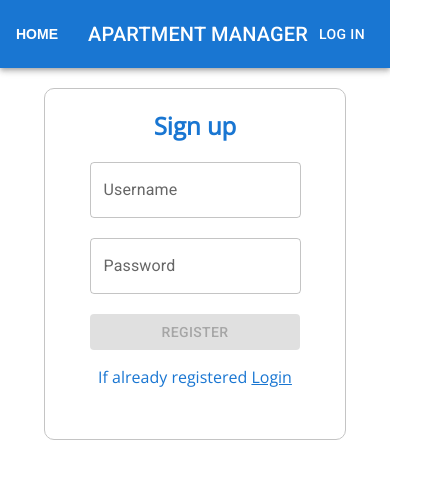
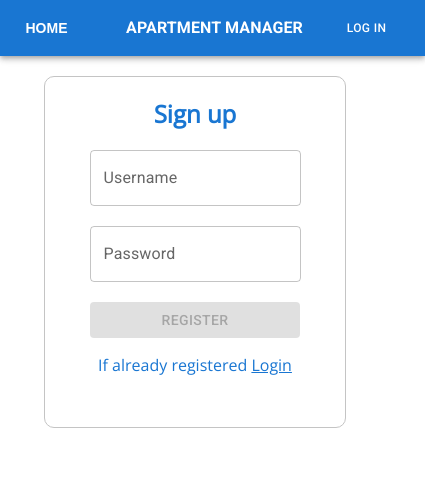
Before and after one commit to HarshalGhutkule/Apartment-Management-System-frontend, a React (Create React App) app: page /register in a window 390 px wide. Shown: the top 478 px of the page, 425 px wide, since content can reach past the window. Built offline with nearby package versions, Linux system fonts and the light colour scheme.

Commit message:
media query added

```diff
--- a/src/Component/Home.jsx
+++ b/src/Component/Home.jsx
@@ -20,8 +20,24 @@ import { useDispatch, useSelector } from "react-redux";
 import axios from "axios";
 import { addDataToRedux } from "../Redux/Action";
 import TablePagination from '@mui/material/TablePagination';
+import { devices } from '../Devices/device';
 
 const Main = styled.div`
+  @media ${devices.mobileL} {
+    min-width: 425px;
+    button{
+      width:85px;
+      height:35px;
+      font-size:10px;
+    }
+    input{
+      width:50px;
+      height:5px;
+    }
+    select{
+      height:5px;
+    }
+  }
   & .features {
     display: flex;
     justify-content: space-between;
--- a/src/Component/Navbar.jsx
+++ b/src/Component/Navbar.jsx
@@ -9,8 +9,21 @@ import IconButton from "@mui/material/IconButton";
 import { Link } from "react-router-dom";
 import { useDispatch, useSelector } from "react-redux";
 import { addToken, addUsername } from "../Redux/Action";
+import { devices } from '../Devices/device';
 
 const Main = styled.div`
+ @media ${devices.mobileL} {
+    min-width: 425px;
+    button{
+      width:85px;
+      height:35px;
+      font-size:12px;
+    }
+    .apart{
+      font-size:16px;
+      font-weight:600;
+    }
+}
   & a {
     text-decoration:none;
     color:white;
@@ -48,7 +61,7 @@ export const Navbar = () => {
                 <p>HOME</p>
               </Link>
             </IconButton>
-            <Typography variant="h6" component="div" sx={{ flexGrow: 1 }}>
+            <Typography variant="h6" component="div" sx={{ flexGrow: 1 }} className="apart">
               APARTMENT MANAGER
             </Typography>
             <Link to={"/register"}>
--- /dev/null
+++ b/src/Devices/device.js
@@ -0,0 +1,19 @@
+const sizes = {
+  mobileS: "320px",
+  mobileM: "375px",
+  mobileL: "625px",
+  tablet: "768px",
+  laptop: "1024px",
+  laptopL: "1440px",
+  desktop: "2560px",
+};
+
+export const devices = {
+  mobileS: `(max-width: ${sizes.mobileS})`,
+  mobileM: `(max-width: ${sizes.mobileM})`,
+  mobileL: `(max-width: ${sizes.mobileL})`,
+  tablet: `(max-width: ${sizes.tablet})`,
+  laptop: `(max-width: ${sizes.laptop})`,
+  laptopL: `(max-width: ${sizes.laptopL})`,
+  desktop: `(max-width: ${sizes.desktop})`,
+};
```
